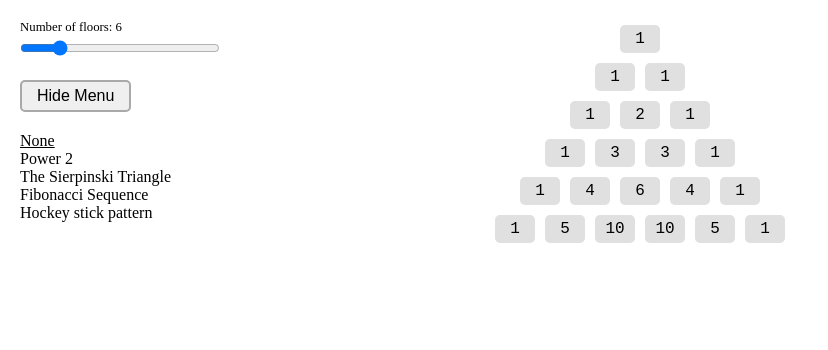
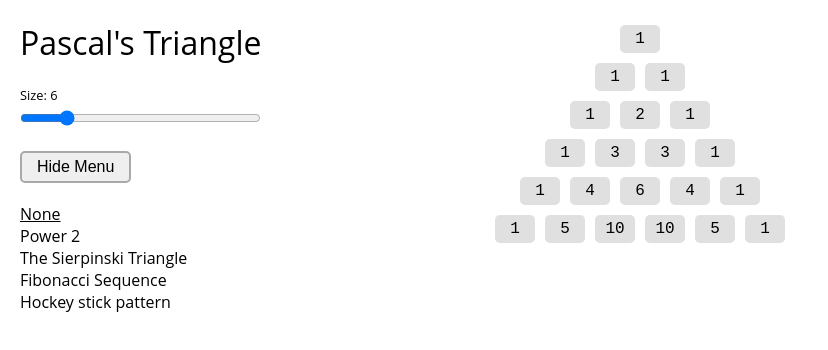
Before and after one commit to krystofmatejka/pascals-triangle, a Next.js app: page / in a window 1280 px wide. Shown: the top 350 px of the page, without its empty margins (0-828 px from the left). Built offline with nearby package versions, Linux system fonts and the light colour scheme.

Commit message:
add heading

```diff
--- a/src/components/floor-selector/floor-selector.tsx
+++ b/src/components/floor-selector/floor-selector.tsx
@@ -11,7 +11,7 @@ export const FloorSelector: FC = () => {
   return (
     <ContainerInput>
       <Label htmlFor='floor'>
-        Number of floors: {numberOfFloors}
+        Size: {numberOfFloors}
       </Label>
       <StyledInput
         id='floor'
@@ -32,7 +32,6 @@ const ContainerInput = styled.div`
 
 const Label = styled.label`
   display: block;
-  width: 100%;
   margin-bottom: 5px;
   font-size: 0.8rem;
 `
@@ -40,5 +39,5 @@ const Label = styled.label`
 const StyledInput = styled.input`
   padding: 0;
   margin: 0;
-  width: 200px;
+  width: 100%;
 `
--- a/src/components/menu/menu.tsx
+++ b/src/components/menu/menu.tsx
@@ -34,6 +34,7 @@ export const Menu: FC = () => {
 
   return (
     <Container>
+      <Heading>Pascal's Triangle</Heading>
       <FloorSelector/>
       <ToggleButton
         onClick={() => setVisible((previous) => !previous)}
@@ -65,6 +66,10 @@ const Container = styled.div`
   z-index: 1;
   padding-left: 20px;
   overflow: hidden;
+`
+
+const Heading = styled.h1`
+  font-weight: normal;
 `
 
 const ToggleButton = styled.button`
--- a/src/pages/_app.tsx
+++ b/src/pages/_app.tsx
@@ -1,5 +1,6 @@
 import React from 'react'
 import {createGlobalStyle} from 'styled-components'
+import Head from 'next/head'
 import {CssColors} from '@/src/constants'
 
 const GlobalStyle = createGlobalStyle`
@@ -7,6 +8,7 @@ const GlobalStyle = createGlobalStyle`
     margin: 0;
     padding: 0;
     background: #fff;
+    font-family: 'Open Sans', sans-serif;
   }
 
   :root {
@@ -22,6 +24,10 @@ const GlobalStyle = createGlobalStyle`
 
 const App = ({Component, pageProps}) => (
   <>
+    <Head>
+      <title>Pascal's Triangle</title>
+      <link href='/opensans-regular.ttf' rel='stylesheet'/>
+    </Head>
     <GlobalStyle/>
     <Component {...pageProps} />
   </>
```
Also changed, not shown: public/opensans-regular.ttf (added).
